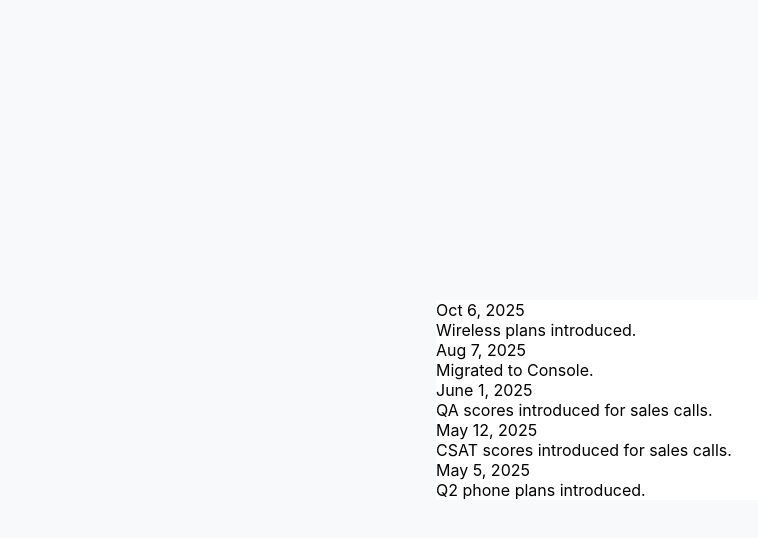
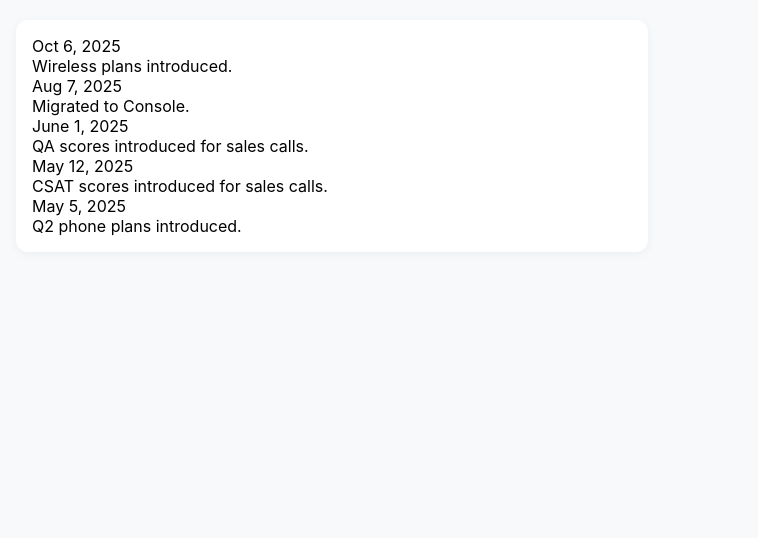
Before and after one commit to anilasalfi/widget-notion, a plain HTML site: page index.html in a window 1280 px wide. Shown: the whole page, without its empty margins (4-762 px from the left). Drawn offline with Linux system fonts and the light colour scheme.

Commit message:
Update style.css

```diff
--- a/style.css
+++ b/style.css
@@ -1,21 +1,18 @@
-/* ---- Page Setup ---- */
 body {
   font-family: 'Inter', -apple-system, BlinkMacSystemFont, 'Segoe UI', Roboto, Oxygen,
                Ubuntu, Cantarell, 'Open Sans', 'Helvetica Neue', sans-serif;
   background: #f8f9fa;
   margin: 0;
-  padding: 0;
-  display: flex;
-  justify-content: center;
-  align-items: center; /* centers vertically */
-  height: 100vh;
-  overflow: hidden; /* prevents double scrollbars */
+  padding: 20px;
 }
 
-/* ---- Updates Box ---- */
 .updates-box {
-  background: #ffffff;
-  width: 400px;
-  max-height: 400px;
-  overflow-y: auto; /* scroll inside box */
-  border-radius
+  background: white;
+  border-radius: 12px;
+  box-shadow: 0 2px 10px rgba(0,0,0,0.05);
+  max-height: 300px;
+  overflow-y: auto;
+  padding: 16px;
+  width: 100%;
+  max-width: 600px;
+}
```
